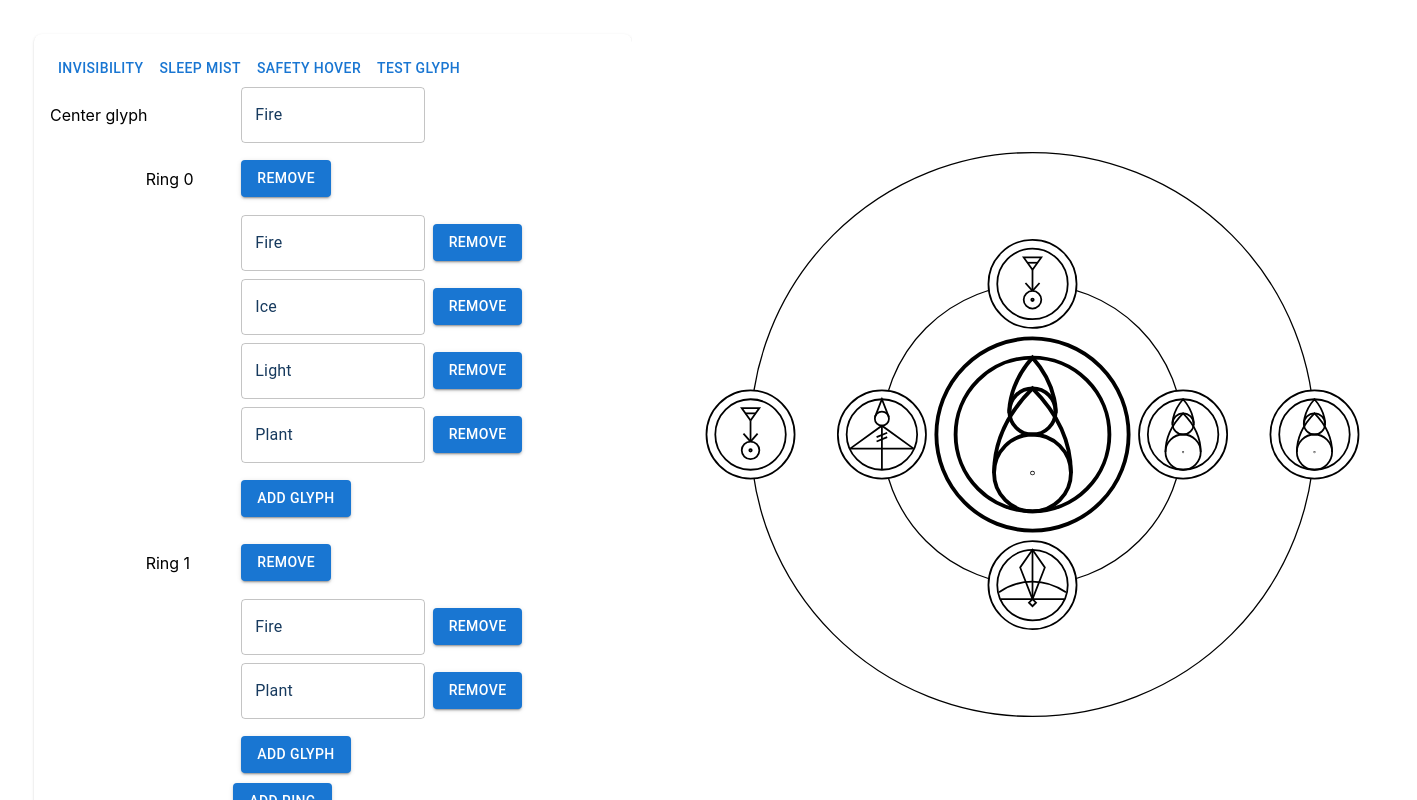
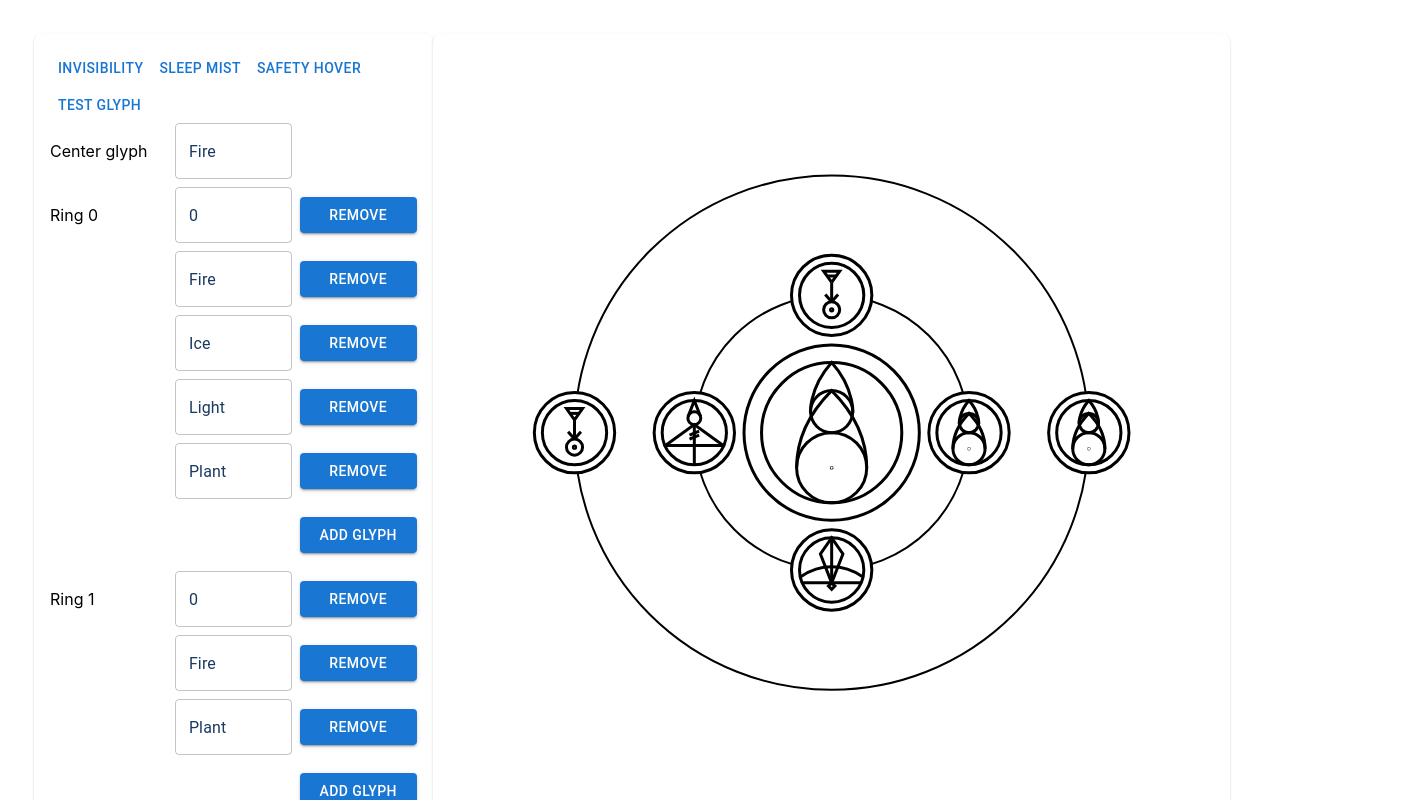
Before and after one commit to Togusa09/owl-glyphs, a React (Create React App) app: page / in a window 1280 px wide. Shown: the top 800 px of the page, 1417 px wide, since content can reach past the window. Built offline with nearby package versions, Linux system fonts and the light colour scheme.

Commit message:
More tweaking and adding rotation to config

```diff
--- a/public/index.html
+++ b/public/index.html
@@ -7,7 +7,7 @@
     <meta name="theme-color" content="#000000" />
     <meta
       name="description"
-      content="Glyph Rign editor inspired by The Owl House"
+      content="Glyph Ring editor inspired by The Owl House"
     />
     <link rel="apple-touch-icon" href="%PUBLIC_URL%/logo192.png" />
     <!--
--- a/src/App.tsx
+++ b/src/App.tsx
@@ -38,12 +38,12 @@ function App() {
           }}
         >
             <Grid container spacing={2}>
-              <Grid container sm={6}>
+              <Grid container sm={4}>
                 <Menu
                   onGlyphUpdated={updatedGlyph => setGlyph(updatedGlyph)}
                   currentGlyph={glyph}></Menu>
               </Grid>
-              <Grid container sm={6}>
+              <Grid container sm={8}>
                 <GlyphRenderer glyphs={glyph}></GlyphRenderer>
               </Grid>
             </Grid>
--- a/src/Components/GlyphRoot/Glyph.tsx
+++ b/src/Components/GlyphRoot/Glyph.tsx
@@ -18,7 +18,7 @@ type ChildProps = {
 
 export const LightGlyph = ({x, y, scale}: ChildProps) => {
     return (
-    <g filter="url(#softGlowLight)" stroke="black" strokeWidth={10} transform={"translate("+ x +"," + y + ") scale(" + scale +")"}>
+    <g filter="url(#softGlowLight)" stroke="black" strokeWidth={3} transform={"translate("+ x +"," + y + ") scale(" + scale +")"}>
         <circle cx="0" cy="0" r="250" className="glyphBackground"/>
         <circle cx="0" cy="0" r="200"/>
         <line x1="0" y1="-50" x2="0" y2="200" />
@@ -51,7 +51,7 @@ export const FireGlyph = ({x, y, scale}: ChildProps) => {
                 </feMerge>
             </filter> */}
         </defs>
-        <g filter="url(#softGlowFire)" stroke="black" strokeWidth={10} transform={"translate("+ x +"," + y + ") scale(" + scale +")"}>
+        <g filter="url(#softGlowFire)" stroke="black" strokeWidth={3} transform={"translate("+ x +"," + y + ") scale(" + scale +")"}>
             <circle cx="0" cy="0" r="250" className="glyphBackground"/>
             <circle cx="0" cy="0" r="200"/>
             <circle cx="0" cy="100" r="100" />
@@ -75,7 +75,7 @@ export const FireGlyph = ({x, y, scale}: ChildProps) => {
 
 export const IceGlyph = ({x, y, scale}: ChildProps) => {
     return (
-    <g filter="url(#softGlowIce)" stroke="black" strokeWidth={10} transform={"translate("+ x +"," + y + ") scale(" + scale +")"}>
+    <g filter="url(#softGlowIce)" stroke="black" strokeWidth={3} transform={"translate("+ x +"," + y + ") scale(" + scale +")"}>
         <circle cx="0" cy="0" r="250" className="glyphBackground"/>
         <circle cx="0" cy="0" r="200"/>
         <line x1="-180" y1="80" x2="180" y2="80"/>
@@ -94,7 +94,7 @@ export const IceGlyph = ({x, y, scale}: ChildProps) => {
 
 export const PlantGlyph = ({x, y, scale}: ChildProps) => {
     return (
-    <g filter="url(#softGlowPlant)" stroke="black" strokeWidth={10} transform={"translate("+ x +"," + y + ") scale(" + scale +")"}>
+    <g filter="url(#softGlowPlant)" stroke="black" strokeWidth={3} transform={"translate("+ x +"," + y + ") scale(" + scale +")"}>
         <circle cx="0" cy="0" r="250" className="glyphBackground"/>
         <circle cx="0" cy="0" r="200"/>
         {/* <!-- Flower --> */}
--- a/src/Components/GlyphRoot/GlyphRenderer.tsx
+++ b/src/Components/GlyphRoot/GlyphRenderer.tsx
@@ -37,12 +37,14 @@ const GlyphRenderer = ({glyphs}: Props) => {
     return (
         <Box sx={{
             bgcolor: 'background.paper',
-            border: 0,
-            p: 2,
+            p: 6,
             minWidth: 300,
+            width: 1,
+            boxShadow: 1,
+            borderRadius: 2,
             // height: '80vh'
           }}>
-            <svg fill="gray" viewBox="0 0 1200 1200" style={{height:'100%'}}>
+            <svg fill="gray" viewBox="0 0 1200 1200" style={{ display: "inline-block"}} className="glyphs">
                 <rect width='100%' height='100%' fill="white"></rect>
                 {
                     glyphs.CenterGlyph && <Glyph
--- a/src/Components/GlyphRoot/Glyphs.css
+++ b/src/Components/GlyphRoot/Glyphs.css
@@ -23,6 +23,12 @@
     fill:  none;
     stroke: #fff;
     stroke-width: 10px;
+
+    /* vector-effect: "non-scaling-stroke" */
+  }
+
+  .glyphs * {
+    vector-effect: non-scaling-stroke
   }
 
   /* .glyph > svg circle {} */
--- a/src/Components/Menu/GlyphEditor.tsx
+++ b/src/Components/Menu/GlyphEditor.tsx
@@ -7,7 +7,7 @@ import { GlyphRingEditor } from "./GlyphRingEditor"
 export const editorRow = {
     height: "4em",
     alignItems: "center",
-     display:"flex"
+    display:"flex"
 }
 
 type Props = {
@@ -40,7 +40,7 @@ export const GlyphEditor = ({glyphs, onUpdate}: Props) => {
                                             updateCenterVal(g)
                                         }} ></GlyphSelector>
             </Grid>
-            <Grid item xs={4}></Grid>
+            <Grid item xs={4} sx={editorRow}/>
             {
                 glyphs.Rings && glyphs.Rings.map((r, ri) => {
                     return <GlyphRingEditor value={r} index={ri}
@@ -67,12 +67,11 @@ export const GlyphEditor = ({glyphs, onUpdate}: Props) => {
                          />
                 })
             }
-             <Grid xs={4}>
-
-            </Grid>
-            <Grid xs={8}>
+            <Grid item xs={8} sx={editorRow} />
+            <Grid item xs={4} sx={editorRow}>
                 <Button
                     variant="contained"
+                    sx={{width:1}}
                     onClick={() => {
                         const rings = glyphs.Rings ?? []
                         const newId = rings.length > 0
@@ -85,7 +84,8 @@ export const GlyphEditor = ({glyphs, onUpdate}: Props) => {
                                 ...rings,
                                 {
                                     Id : newId,
-                                    Nodes: []
+                                    Nodes: [],
+                                    Offset: 0
                                  }]
                             })
                         }}
--- a/src/Components/Menu/GlyphNodeEditor.tsx
+++ b/src/Components/Menu/GlyphNodeEditor.tsx
@@ -19,6 +19,6 @@ export const GlyphNodeEditor = ({value, onUpdate, onRemove}: GlyphNodeEditorProp
         } />
     </Grid>
     <Grid item xs={4} sx={{...editorRow}}>
-        <Button variant="contained" onClick={() => onRemove(value.Id)}>Remove</Button>
+        <Button variant="contained" sx={{width:1}}  onClick={() => onRemove(value.Id)}>Remove</Button>
     </Grid>
 </Fragment>)
--- a/src/Components/Menu/GlyphRingEditor.tsx
+++ b/src/Components/Menu/GlyphRingEditor.tsx
@@ -1,4 +1,4 @@
-import { Button, Grid } from "@mui/material"
+import { Button, Grid, TextField } from "@mui/material"
 import { GlyphRingModel } from "../../Models/GlyphCollection"
 import { editorRow } from "./GlyphEditor"
 import { GlyphNodeEditor } from "./GlyphNodeEditor"
@@ -14,12 +14,26 @@ type GlyphRingEditorProps = {
 
 export const GlyphRingEditor = ({value, index, onUpdate, onRemove}: GlyphRingEditorProps) => (
 <Fragment key={value.Id}>
-    <Grid item xs={2} sx={editorRow} />
-    <Grid item xs={2} sx={editorRow}>
+
+    <Grid item xs={4} sx={editorRow}>
         Ring {index}
     </Grid>
-    <Grid item xs={8} sx={editorRow} >
-        <Button variant="contained">Remove</Button>
+    <Grid item xs={4} sx={editorRow} >
+        <TextField
+            type="number"
+            value={value.Offset}
+            onChange={(event: React.ChangeEvent<HTMLInputElement>) => {
+                //setName(event.target.value);
+
+                onUpdate({
+                    ...value,
+                    Offset: Number(event.target.value)
+                })
+
+              }} />
+    </Grid>
+    <Grid item xs={4} sx={editorRow} >
+        <Button sx={{width:1}} variant="contained" onClick={() => onRemove(value.Id)}>Remove</Button>
     </Grid>
     {value.Nodes.map((n) => {
         return <GlyphNodeEditor value={n}
@@ -44,10 +58,11 @@ export const GlyphRingEditor = ({value, index, onUpdate, onRemove}: GlyphRingEdi
             }}
         ></GlyphNodeEditor>
     })}
-    <Grid item xs={4} sx={editorRow} />
-    <Grid item xs={8} sx={editorRow}>
+    <Grid item xs={8} sx={editorRow} />
+    <Grid item xs={4} sx={editorRow}>
         <Button
             variant="contained"
+            sx={{width:1}}
             onClick={() => {
                 const newId = value.Nodes.length > 0
                     ? Math.max(...value.Nodes.map(x => x.Id)) + 1
--- a/src/Components/Menu/Menu.tsx
+++ b/src/Components/Menu/Menu.tsx
@@ -15,6 +15,7 @@ export const Menu = ({onGlyphUpdated, currentGlyph}: Props) => {
         borderRadius: 2,
         p: 2,
         minWidth: 300,
+        maxWidth: 400
         // height: '80vh'
       }}>
         <SavedGlyphMenu onGlyphLoaded={(g) => onGlyphUpdated(g)}></SavedGlyphMenu>
--- a/src/Data/GlyphDefinitions.ts
+++ b/src/Data/GlyphDefinitions.ts
@@ -37,12 +37,12 @@ export const SleepMist : GlyphCollectionModel = {
   Rings: [
       {
           Id: 1,
-          //Offset: -45,
           Nodes:
           [
             { Id: 1, Type: GlyphType.Ice},
             { Id: 2, Type: GlyphType.Fire}
-          ]
+          ],
+          Offset: 0
       }
   ]
 }
@@ -52,6 +52,7 @@ export const TestGlyph : GlyphCollectionModel = {
     Rings : [
       {
         Id: 1,
+        Offset: 0,
         Nodes : [
           { Id: 2, Type : GlyphType.Fire },
           { Id: 3, Type : GlyphType.Ice },
@@ -61,6 +62,7 @@ export const TestGlyph : GlyphCollectionModel = {
       },
       {
         Id: 2,
+        Offset: 0,
         Nodes : [
           { Id: 6, Type : GlyphType.Fire },
           { Id: 7, Type : GlyphType.Plant }
--- a/src/Models/GlyphCollection.ts
+++ b/src/Models/GlyphCollection.ts
@@ -8,7 +8,7 @@ export interface GlyphCollectionModel{
 export interface GlyphRingModel{
     Id: number
     Nodes: GlyphNodeModel[]
-    Offset?: number
+    Offset: number
 }
 
 export interface GlyphNodeModel{
```
